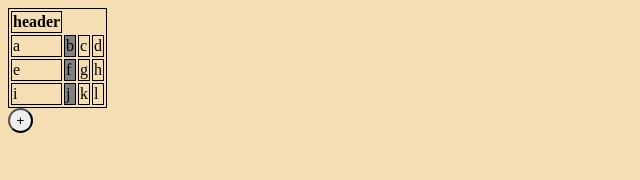
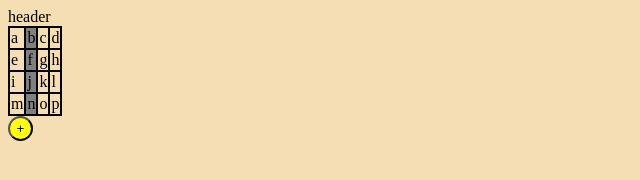
Before and after one commit to raukusbaukus/DOMEventsDemo, a plain HTML site: page index.html in a window 1280 px wide. Shown: the whole page, without its empty margins (0-640 px from the left). Drawn offline with Linux system fonts and the light colour scheme.

Commit message:
updating and adding js

```diff
--- a/index.html
+++ b/index.html
@@ -8,15 +8,16 @@
     <header>
     </header>
     <main>
-      <table>
-        <th> header</th>
-        <tbody>
+      <table class="tableau">
+        <thead> header
           <tr>
             <td> a</td>
             <td> b</td>
             <td> c</td>
             <td> d</td>
           </tr>
+        </thead>
+        <tbody>
           <tr>
             <td> e</td>
             <td> f</td>
@@ -36,5 +37,6 @@
     <footer>
 
     </footer>
+    <script src="main.js"></script>
   </body>
 </html>
--- a/main.css
+++ b/main.css
@@ -6,13 +6,20 @@ td:nth-child(2) {
   background-color: gray;
 }
 
-table, th, tr, td {
-  border: 1px solid black;
+table {
+  border-collapse: collapse;
+}
+
+th, tr, td {
+  border: 2px solid black;
 }
 
 button {
+  /*-webkit-clip-path: circle(50%);*/
     height: 25px;
     width: 25px;
     border-radius: 25px;
-    /*border: 1px solid #000;*/
+    background-color: yellow;
+    border: 2px outset black;
+    border-style: outset;
 }
--- /dev/null
+++ b/main.js
@@ -0,0 +1,12 @@
+/*window.onload = function() {
+  let tabs = document.getElementsByClassName('tableau');
+  let row = tabs.insertRow(3);
+  let cell1 = row.insertCell(0);
+  let cell2 = row.insertCell(1);
+  cell1.innerHTML = "NEW CELL1";
+  cell2.innerHTML = "NEW CELL2";
+}*/
+var table_body = document.querySelector('table');
+var table_row = document.createElement('tr');
+table_body.appendChild(table_row);
+table_row.innerHTML = '<td>m</td><td>n</td><td>o</td><td>p</td>';
```
